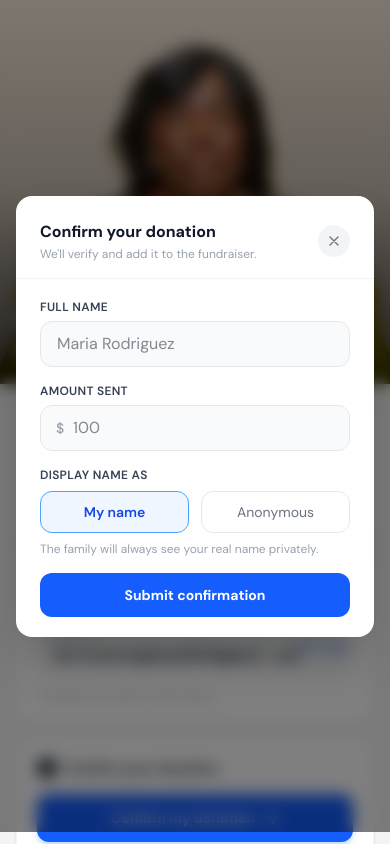
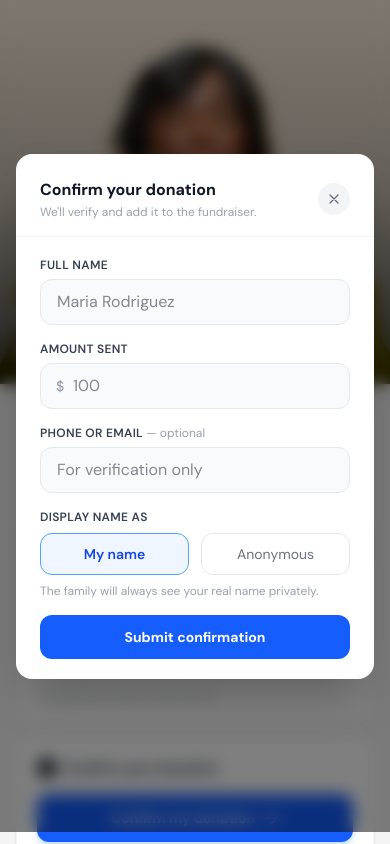
Before and after one commit to femithetechguy/mamajoshua, a Next.js app: page / in a window 390 px wide. Both pictures are taken after a click on the button "Confirm my donation". Shown: the top 844 px of the page. Built offline with nearby package versions, Linux system fonts and the light colour scheme.

Commit message:
Fixes FTTG-86 Fixes FTTG-87 Fixes FTTG-88 Fixes FTTG-89: mobile modal fix, iOS zoom, step badges, hero title, contact field

```diff
--- a/components/ConfirmModal.tsx
+++ b/components/ConfirmModal.tsx
@@ -8,7 +8,7 @@ interface Props {
 }
 
 export default function ConfirmModal({ isOpen, onClose }: Props) {
-  const [form, setForm] = useState({ fullName: '', amount: '', anonymous: false })
+  const [form, setForm] = useState({ fullName: '', amount: '', contact: '', anonymous: false })
   const [status, setStatus] = useState<'idle' | 'loading' | 'success' | 'error'>('idle')
 
   // Close on Escape
@@ -37,6 +37,7 @@ export default function ConfirmModal({ isOpen, onClose }: Props) {
         body: JSON.stringify({
           fullName: form.fullName,
           amount: Number(form.amount),
+          contact: form.contact,
           anonymous: form.anonymous,
         }),
       })
@@ -50,7 +51,7 @@ export default function ConfirmModal({ isOpen, onClose }: Props) {
     onClose()
     // reset after animation
     setTimeout(() => {
-      setForm({ fullName: '', amount: '', anonymous: false })
+      setForm({ fullName: '', amount: '', contact: '', anonymous: false })
       setStatus('idle')
     }, 200)
   }
@@ -146,6 +147,20 @@ export default function ConfirmModal({ isOpen, onClose }: Props) {
               </div>
             </div>
 
+            {/* Contact */}
+            <div>
+              <label className="block text-xs font-semibold text-gray-700 mb-1.5 uppercase tracking-wide">
+                Phone or email <span className="text-gray-400 normal-case font-normal tracking-normal">— optional</span>
+              </label>
+              <input
+                type="text"
+                value={form.contact}
+                onChange={e => setForm(f => ({ ...f, contact: e.target.value }))}
+                placeholder="For verification only"
+                className="w-full border border-gray-200 rounded-xl px-4 py-2.5 text-base focus:outline-none focus:ring-2 focus:ring-blue-400 bg-gray-50"
+              />
+            </div>
+
             {/* Display preference */}
             <div>
               <label className="block text-xs font-semibold text-gray-700 mb-2 uppercase tracking-wide">
```
